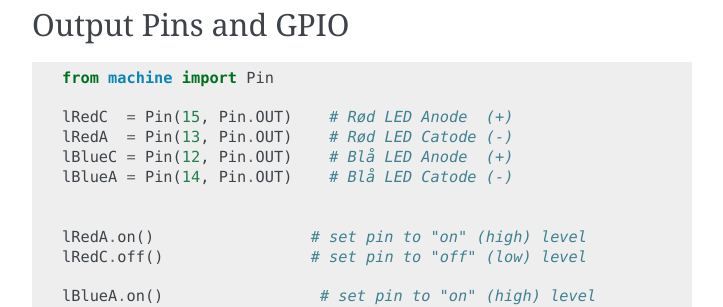
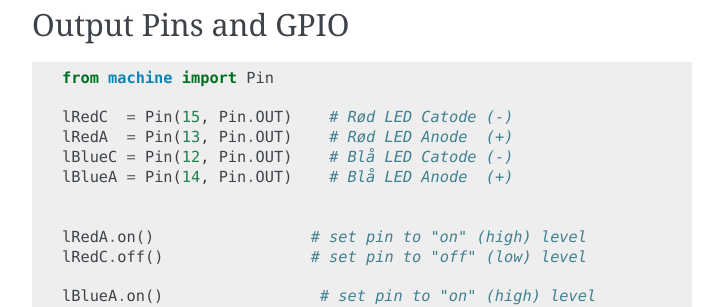
Before and after one commit to rlangoy/PDE3K, a Sphinx documentation site: the page built from docs/thonny_guide.rst, in a window 1280 px wide and 1400 px high, scrolled down 4636 px. Shown: the part 152-459 px from the top of the window, without its empty margins (388-1111 px from the left). Built offline with Sphinx 7.4.7, drawn with Linux system fonts in a browser that asks for light colours; some of the changed text lies outside the part shown.

Commit message:
Update
Upddate

```diff
--- a/docs/thonny_guide.rst
+++ b/docs/thonny_guide.rst
@@ -105,10 +105,10 @@ Output Pins and GPIO
 
     from machine import Pin
 
-    lRedC  = Pin(15, Pin.OUT)    # Rød LED Anode  (+)
-    lRedA  = Pin(13, Pin.OUT)    # Rød LED Catode (-)
-    lBlueC = Pin(12, Pin.OUT)    # Blå LED Anode  (+)
-    lBlueA = Pin(14, Pin.OUT)    # Blå LED Catode (-)
+    lRedC  = Pin(15, Pin.OUT)    # Rød LED Catode (-)
+    lRedA  = Pin(13, Pin.OUT)    # Rød LED Anode  (+)
+    lBlueC = Pin(12, Pin.OUT)    # Blå LED Catode (-)
+    lBlueA = Pin(14, Pin.OUT)    # Blå LED Anode  (+)
 
 
     lRedA.on()                 # set pin to "on" (high) level
```
Also changed, not shown: other parts of docs/thonny_guide.rst (+5 -1 lines).
